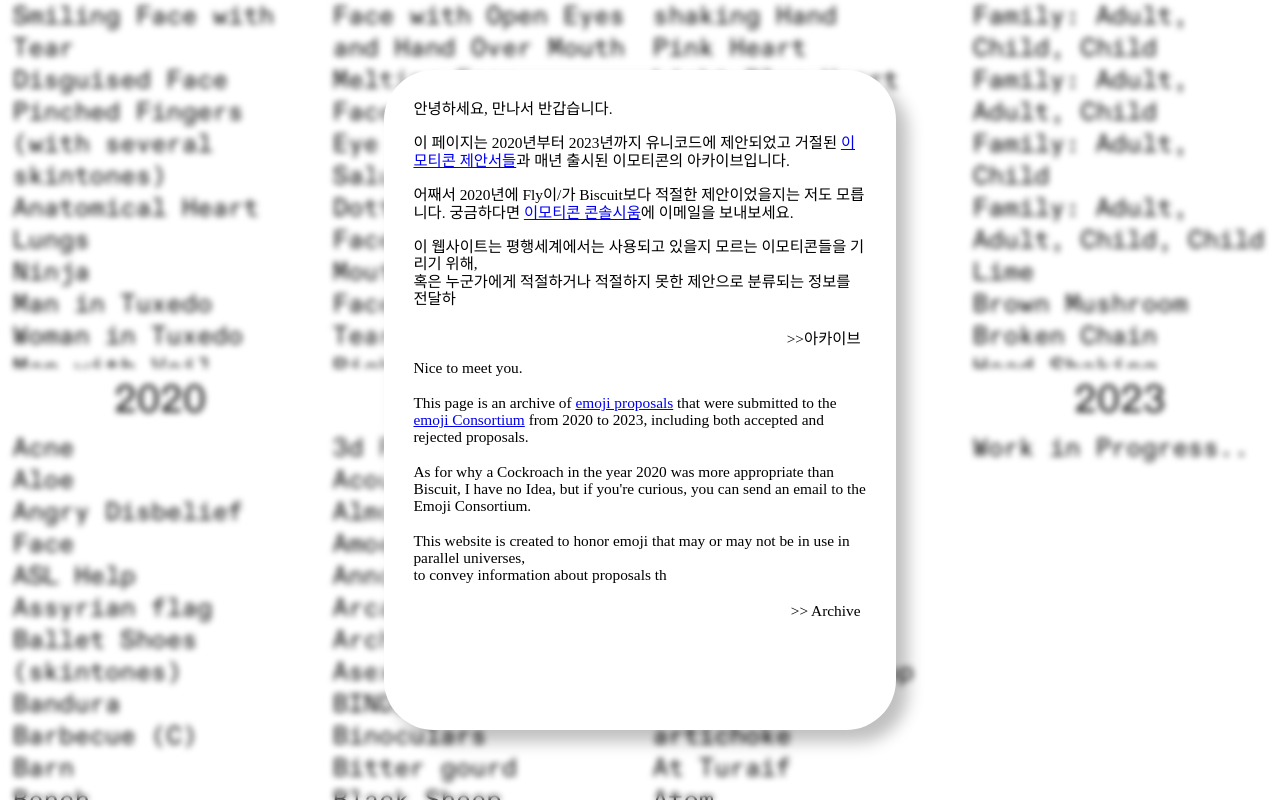
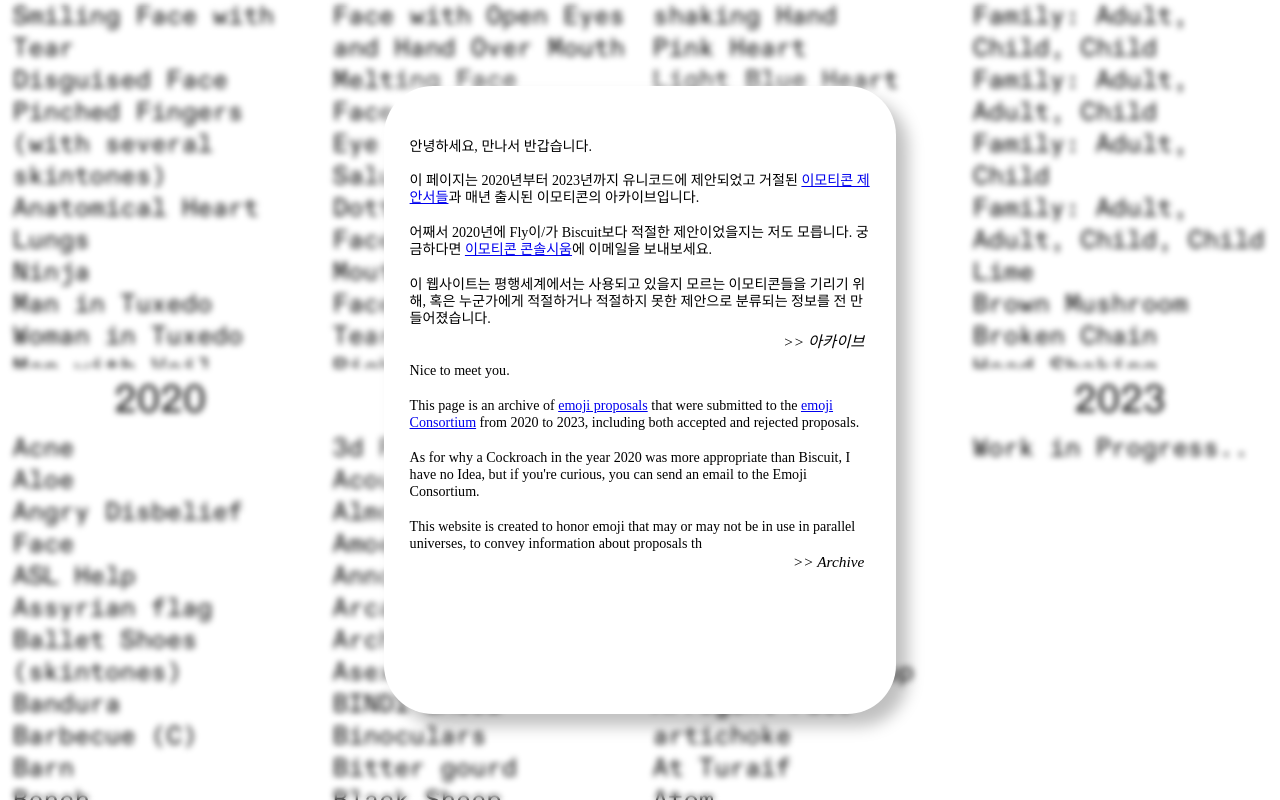
Before and after one commit to cocoa5191/emoji, a plain HTML site: page index.html in a window 1280 px wide. Drawn offline with Linux system fonts and the light colour scheme; a web font is replaced by a local one.

Commit message:
position and fuction (hide) updated

```diff
--- a/css/emoji.css
+++ b/css/emoji.css
@@ -163,17 +163,17 @@ a:hover{
   z-index: 100;
   padding: 2.3vw;
   text-align: left;
-  font-size: 1.2vw;
+  font-size: 1.1vw;
   color: black;
   top:0;
   bottom: 0;
-  border-radius: 50px;
+  border-radius: 49px;
  margin: auto;
   width: 40vw;
   line-height: 1.35vw;
   left: 30vw;
   position: absolute;
-  height: 51.5vw;
+  height: 49vw;
   font-family: "bookk";
   box-shadow: 12px 12px 16px 0 rgba(0, 0, 0, 0.25), -8px -8px 12px 0 rgba(255, 255, 255, 0.3);
 }
@@ -255,20 +255,38 @@ display: none;
   cursor: url('../img/cross-emoji 45.png')22 22, auto; /* 호버 시 이미지로 커서 변경 */
 }
 
+#description-container{
 
-button{
+  margin: 0;
+  position: relative;
+  padding: 0;
+}
+
+#btnAcv{
   border: 0;
   background-color: transparent;
   font-family: "bookk";
   font-size: 1.2vw;
   position: relative;
   float: right;
+  font-style: italic;
+  transition: all 0.3s linear;
+
+}
+
+#btnAcv:hover {
+    transform: rotateX(360deg);
+
 }
 
 #gloText{
-  position: relative;
-top: 0;
-bottom: 0;
-margin: auto;
-height: auto;
+  position: absolute;
+  top: 4vw;
+  padding: 0;
+  margin: 0;
+  left: 2vw;
+  right: 2vw;
+  height: auto;
+  display: block;
+
 }
--- a/index.html
+++ b/index.html
@@ -20,7 +20,7 @@
 
 어째서 202N년에 wordN이/가 rejectedN보다 적절한 제안이었을지는 저도 모릅니다. 궁금하다면 <a href="mailto:unicode@corp.unicode.org">이모티콘 콘솔시움</a>에 이메일을 보내보세요.<br><br>
 
-이 웹사이트는 평행세계에서는 사용되고 있을지 모르는 이모티콘들을 기리기 위해, <div id="description-container"></div> <br> <button id="btnAcv">>>아카이브</button>
+이 웹사이트는 평행세계에서는 사용되고 있을지 모르는 이모티콘들을 기리기 위해<span id="description-container"></span> 만들어졌습니다. <br> <button id="btnAcv">>> 아카이브</button>
 
 <br><br>Nice to meet you. <br><br>
 
@@ -28,7 +28,7 @@ This page is an archive of <a href="https://unicode.org/emoji/proposals.html#sub
 
 As for why a wordN in the year 202N was more appropriate than rejectedN, I have no Idea, but if you're curious, you can send an email to the Emoji Consortium. <br><br>
 
-This website is created to honor emoji that may or may not be in use in parallel universes, <div id="description-containerE"></div>  <br> <button id="btnAcv">>> Archive</button>
+This website is created to honor emoji that may or may not be in use in parallel universes, <span id="description-containerE"></span>  <br> <button id="btnAcv">>> Archive</button>
 </div>
 
 </div>
--- a/js/script.js
+++ b/js/script.js
@@ -84,9 +84,9 @@ const descriptionContainer = document.getElementById("description-container");
 const descriptionContainerEng = document.getElementById("description-containerE");
 const descriptions = [
   [
-    "혹은 누군가에게 적절하거나 적절하지 못한 제안으로 분류되는 정보를 전달하기 위해, ",
+    ", 혹은 누군가에게 적절하거나 적절하지 못한 제안으로 분류되는 정보를 전달하기 위해, ",
     "아니면 이 아카이브를 보고 자극받아 새로운 이모티콘 제안서를 제출할 누군가를 위해, ",
-    "또는 이모티콘을 열렬히 사랑하는 사람들을 위해 만들어졌습니다."
+    "또는 이모티콘을 열렬히 사랑하는 사람들을 위해 "
   ],
   [
     "to convey information about proposals that are deemed appropriate or inappropriate to someone, ",
@@ -134,6 +134,13 @@ console.log("hide");
   $glossary.hide();
 });
 
+$('#blur').on('click', function() {
+  console.log("hide");
+    $blur.hide();
+    $glossary.hide();
+  });
+
+
 const left = $('.left');
 const right = $('.right');
 
```
Also changed, not shown: 1 other file.
